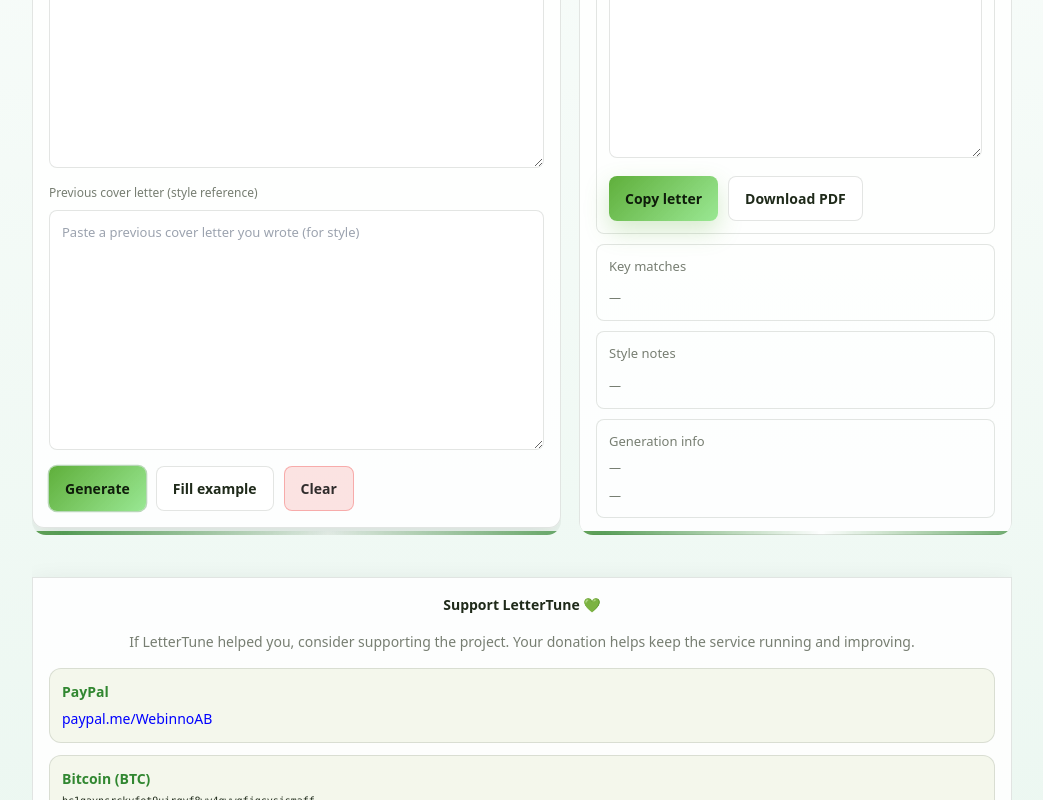
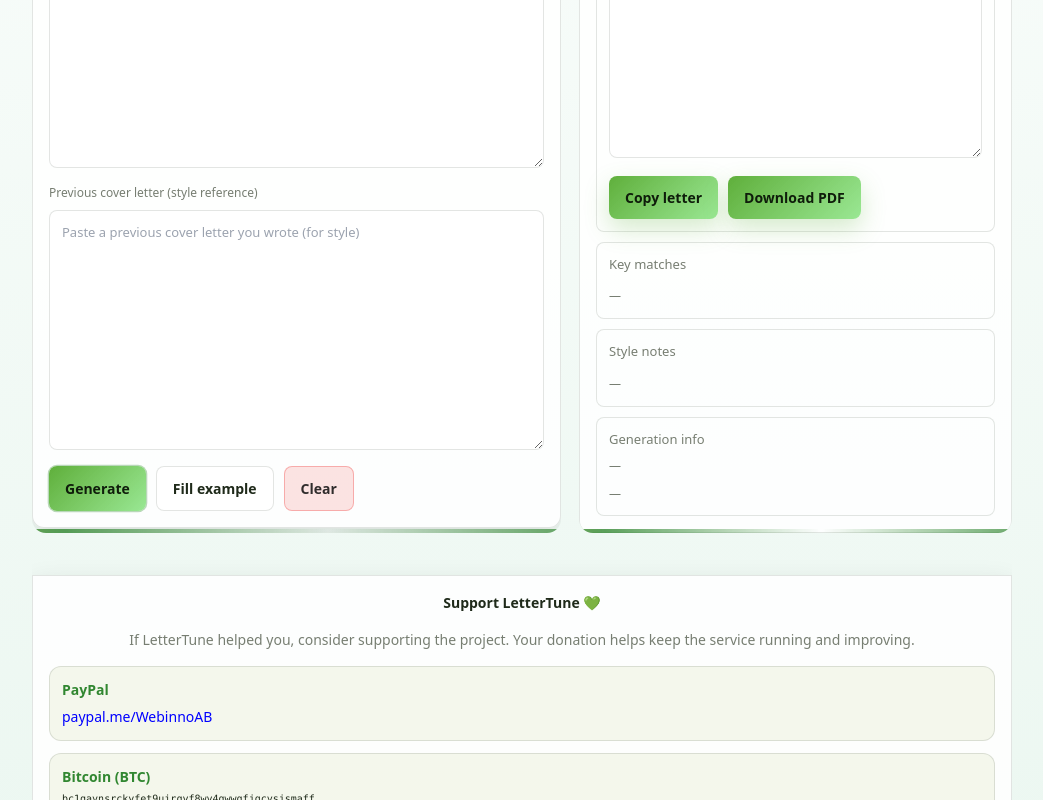
Before and after one commit to osgar-developer/lettertune-next, a Next.js app: page / in a window 1280 px wide. Shown: the part 757-1557 px from the top of the page, without its empty margins (118-1161 px from the left). Built offline with nearby package versions, Linux system fonts and the light colour scheme.

Commit message:
Match Generate button style for Copy and Download PDF buttons

```diff
--- a/components/ResultCard.tsx
+++ b/components/ResultCard.tsx
@@ -94,7 +94,7 @@ export default function ResultCard({
             <div className="flex gap-[10px] mt-3">
               <button
                 onClick={handleCopyClick}
-                className="border-0 rounded-lg px-4 py-[11px] font-bold cursor-pointer text-[14px] flex items-center justify-center gap-2 btn-press"
+                className="border-0 rounded-lg px-4 py-[11px] font-bold cursor-pointer text-[14px] flex items-center justify-center gap-2 transition-transform btn-press"
                 style={{
                   background: 'linear-gradient(135deg, #5faf3b, rgba(32, 203, 17, 0.45))',
                   color: '#0f1d0b',
@@ -106,7 +106,12 @@ export default function ResultCard({
               <button
                 onClick={handleDownloadPdf}
                 type="button"
-                className="bg-white text-[#1f2a1a] border border-[rgba(31,42,26,0.12)] rounded-lg px-4 py-[11px] font-bold cursor-pointer text-[14px] card-hover btn-press"
+                className="border-0 rounded-lg px-4 py-[11px] font-bold cursor-pointer text-[14px] flex items-center justify-center gap-2 transition-transform btn-press"
+                style={{
+                  background: 'linear-gradient(135deg, #5faf3b, rgba(32, 203, 17, 0.45))',
+                  color: '#0f1d0b',
+                  boxShadow: '0 10px 24px rgba(95,175,59,0.25)',
+                }}
               >
                 Download PDF
               </button>
```
